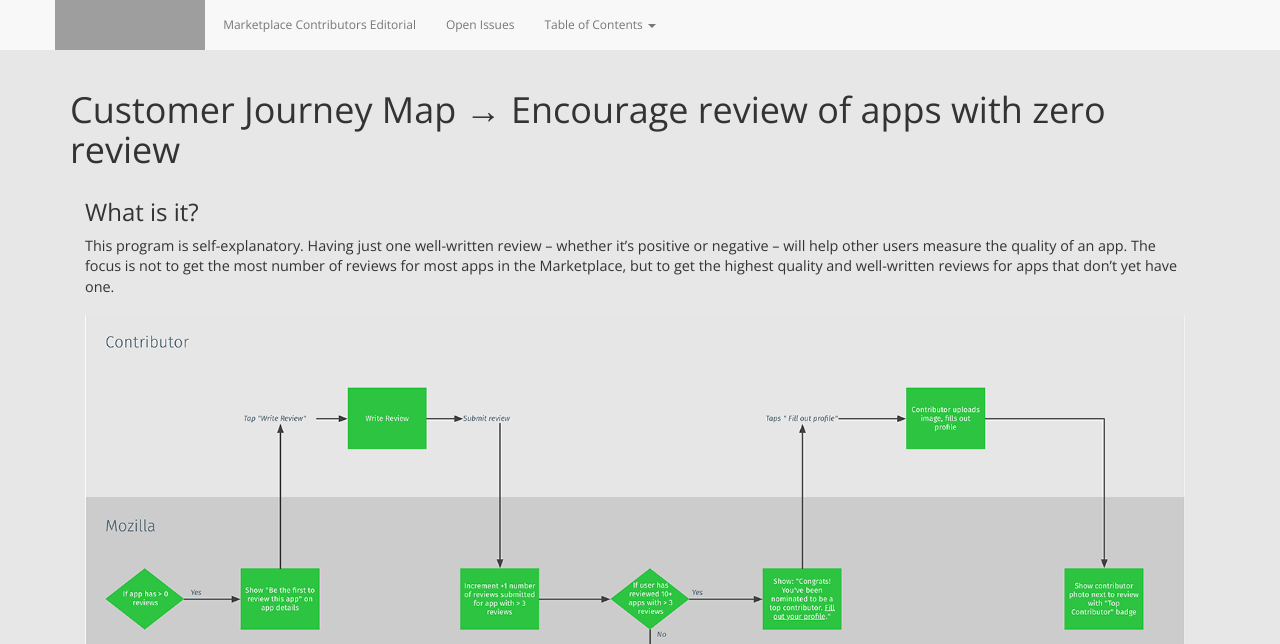
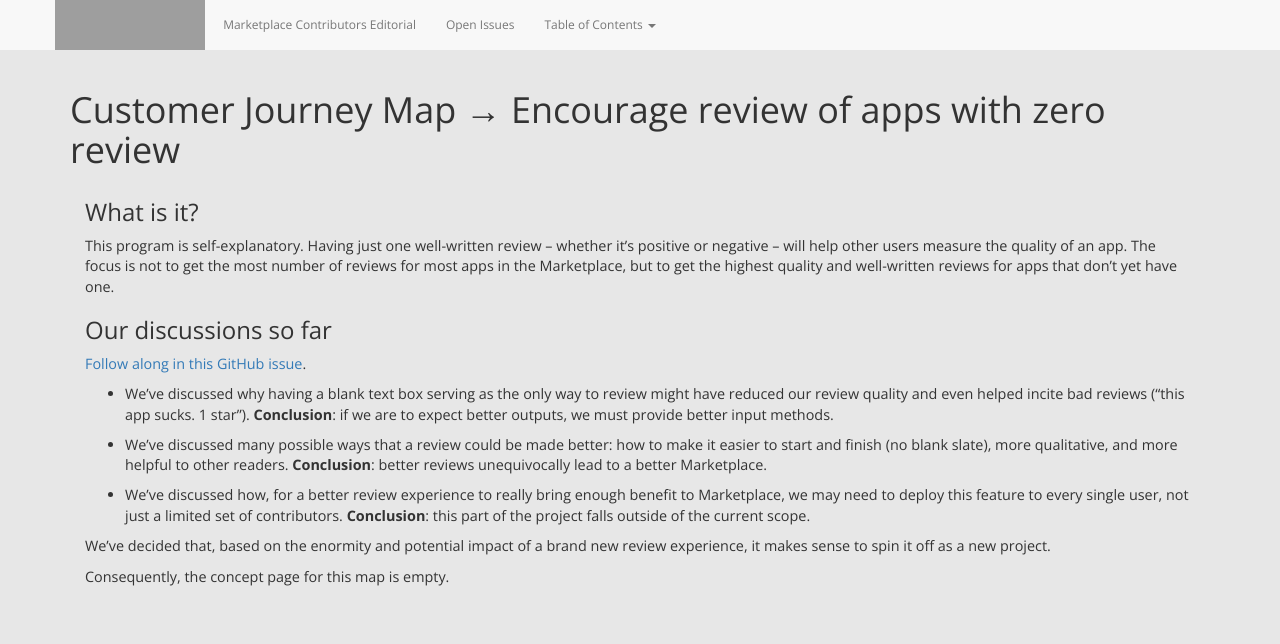
Before and after one commit to MarketplaceUX/marketplace-community-editorial, a Jekyll site: the page built from customerJourney-review.html, in a window 1280 px wide and 900 px high, cut to the strip 0-644 px from the top of the window. Built offline with Jekyll 4.4.1, drawn with Linux system fonts in a browser that asks for light colours; nearby versions of some CDN libraries; grey boxes are pictures that could not be loaded.

Commit message:
Removed contributor-specific review concepts
This part of the project is increasing in scope. The new scope is “How
can we increase the quality of review for every single Marketplace
user?”. It’s going to be spun off into a new project.

```diff
--- a/customerJourney-review.html
+++ b/customerJourney-review.html
@@ -17,8 +17,17 @@ multipage: false
 
     <p class="longText">This program is self-explanatory. Having just one well-written review – whether it’s positive or negative – will help other users measure the quality of an app. The focus is not to get the most number of reviews for most apps in the Marketplace, but to get the highest quality and well-written reviews for apps that don’t yet have one.</p>
 
-    <img src="img/customer-journey-map-review.png" width="1100">
+  	<h3>Our discussions so far</h3>
 
-    <h3><a href="concept-review.html">See concepts</h3>
+  	<p class="longText"><a href="https://github.com/pwalm/marketplace-community-editorial/issues/19">Follow along in this GitHub issue</a>.</p>
 
+  	<ul class="longText">
+    	<li>We’ve discussed why having a blank text box serving as the only way to review might have reduced our review quality and even helped incite bad reviews (“this app sucks. 1 star”). <strong>Conclusion</strong>: if we are to expect better outputs, we must provide better input methods.</li>
+    	<li>We’ve discussed many possible ways that a review could be made better: how to make it easier to start and finish (no blank slate), more qualitative, and more helpful to other readers. <strong>Conclusion</strong>: better reviews unequivocally lead to a better Marketplace.</li>
+    	<li>We’ve discussed how, for a better review experience to really bring enough benefit to Marketplace, we may need to deploy this feature to every single user, not just a limited set of contributors. <strong>Conclusion</strong>: this part of the project falls outside of the current scope.</li>
+    </ul>
+
+    <p class="longText">We’ve decided that, based on the enormity and potential impact of a brand new review experience, it makes sense to spin it off as a new project.</p>
+
+    <p class="longText">Consequently, the concept page for this map is empty.</p>
 	</div>
```
Also changed, not shown: concept-review.html (deleted, +0 -16 lines).
